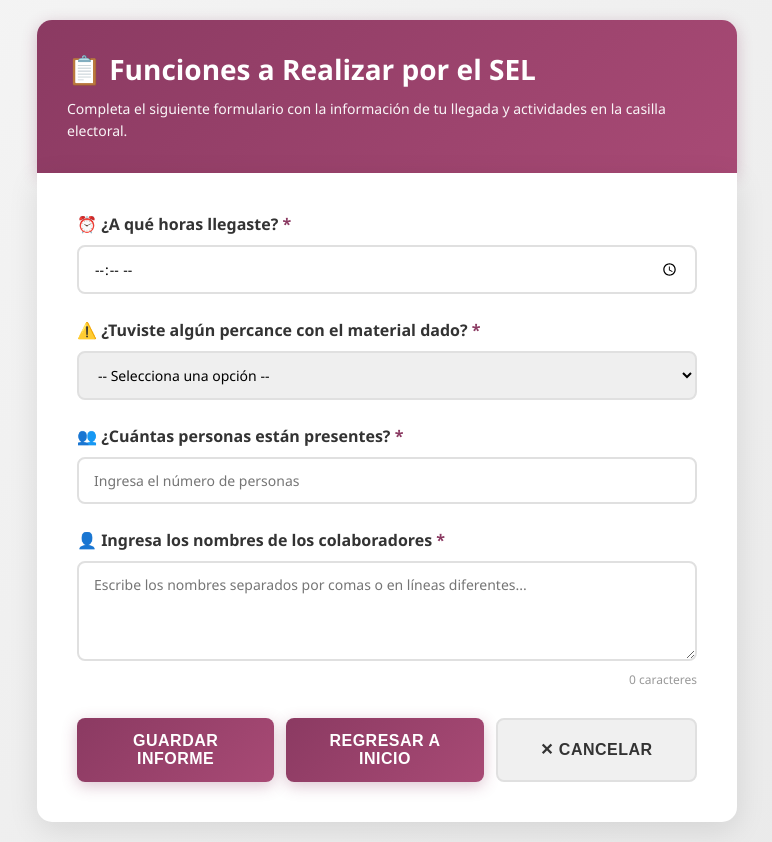
After one commit to J517-MAKER/ProyectoHackaTec_ByteMe, a PHP site: page /form-sel.html in a window 1280 px wide. The commit adds this page. Shown: the whole page, without its empty margins (253-1025 px from the left). Run offline with PHP 8.4, Linux system fonts and the light colour scheme.

Commit message:
Versión SEL 2

```diff
--- /dev/null
+++ b/Frontend/form-sel.html
@@ -0,0 +1,400 @@
+<!DOCTYPE html>
+<html lang="es">
+<head>
+    <meta charset="UTF-8">
+    <meta name="viewport" content="width=device-width, initial-scale=1.0">
+    <title>Funciones a Realizar por el SEL - INE</title>
+    <style>
+        * {
+            margin: 0;
+            padding: 0;
+            box-sizing: border-box;
+        }
+
+        body {
+            font-family: 'Segoe UI', Tahoma, Geneva, Verdana, sans-serif;
+            background: linear-gradient(135deg, #f5f5f5 0%, #e9e9e9 100%);
+            min-height: 100vh;
+            display: flex;
+            justify-content: center;
+            align-items: center;
+            padding: 20px;
+        }
+
+        .container {
+            max-width: 700px;
+            width: 100%;
+        }
+
+        .header {
+            background: linear-gradient(135deg, #8B3A62 0%, #a84a75 100%);
+            color: white;
+            padding: 30px;
+            border-radius: 15px 15px 0 0;
+            box-shadow: 0 4px 15px rgba(139, 58, 98, 0.3);
+        }
+
+        .header h1 {
+            font-size: 28px;
+            margin-bottom: 10px;
+            font-weight: 700;
+        }
+
+        .header p {
+            font-size: 14px;
+            opacity: 0.95;
+            line-height: 1.6;
+        }
+
+        .form-container {
+            background: white;
+            padding: 40px;
+            border-radius: 0 0 15px 15px;
+            box-shadow: 0 8px 30px rgba(0, 0, 0, 0.1);
+        }
+
+        .form-group {
+            margin-bottom: 25px;
+        }
+
+        .form-group label {
+            display: block;
+            font-size: 16px;
+            font-weight: 600;
+            color: #333;
+            margin-bottom: 10px;
+            transition: all 0.3s ease;
+        }
+
+        .form-group label:hover {
+            color: #8B3A62;
+        }
+
+        .form-group input[type="time"],
+        .form-group input[type="number"],
+        .form-group select,
+        .form-group textarea {
+            width: 100%;
+            padding: 12px 15px;
+            font-size: 14px;
+            border: 2px solid #e0e0e0;
+            border-radius: 8px;
+            font-family: 'Segoe UI', Tahoma, Geneva, Verdana, sans-serif;
+            transition: all 0.3s ease;
+            resize: none;
+        }
+
+        .form-group input[type="time"]:focus,
+        .form-group input[type="number"]:focus,
+        .form-group select:focus,
+        .form-group textarea:focus {
+            outline: none;
+            border-color: #8B3A62;
+            box-shadow: 0 0 0 3px rgba(139, 58, 98, 0.1);
+        }
+
+        .form-group textarea {
+            min-height: 100px;
+            resize: vertical;
+            max-height: 200px;
+        }
+
+        .char-count {
+            font-size: 12px;
+            color: #999;
+            margin-top: 5px;
+            text-align: right;
+        }
+
+        .hidden-field {
+            display: none;
+            margin-top: 15px;
+            padding: 15px;
+            background: #fff3cd;
+            border-left: 4px solid #ffc107;
+            border-radius: 4px;
+            animation: slideDown 0.3s ease;
+        }
+
+        .hidden-field.show {
+            display: block;
+        }
+
+        @keyframes slideDown {
+            from {
+                opacity: 0;
+                transform: translateY(-10px);
+            }
+            to {
+                opacity: 1;
+                transform: translateY(0);
+            }
+        }
+
+        .hidden-field textarea {
+            margin-top: 10px;
+        }
+
+        .hidden-field label {
+            margin-bottom: 8px;
+            font-size: 14px;
+        }
+
+        .button-group {
+            display: flex;
+            gap: 12px;
+            margin-top: 30px;
+        }
+
+        .btn {
+            flex: 1;
+            padding: 14px 20px;
+            font-size: 16px;
+            font-weight: 600;
+            border: none;
+            border-radius: 8px;
+            cursor: pointer;
+            transition: all 0.3s ease;
+            text-transform: uppercase;
+            letter-spacing: 0.5px;
+        }
+
+        .btn-submit {
+            background: linear-gradient(135deg, #8B3A62 0%, #a84a75 100%);
+            color: white;
+            box-shadow: 0 4px 15px rgba(139, 58, 98, 0.3);
+        }
+
+        .btn-submit:hover {
+            transform: translateY(-2px);
+            box-shadow: 0 6px 20px rgba(139, 58, 98, 0.4);
+        }
+
+        .btn-submit:active {
+            transform: translateY(0);
+        }
+
+        .btn-cancel {
+            background: #f0f0f0;
+            color: #333;
+            border: 2px solid #e0e0e0;
+        }
+
+        .btn-cancel:hover {
+            background: #e8e8e8;
+            border-color: #d0d0d0;
+        }
+
+        .success-message {
+            display: none;
+            background: #d4edda;
+            border: 1px solid #c3e6cb;
+            color: #155724;
+            padding: 15px;
+            border-radius: 8px;
+            margin-bottom: 20px;
+            animation: fadeIn 0.3s ease;
+        }
+
+        .success-message.show {
+            display: block;
+        }
+
+        @keyframes fadeIn {
+            from {
+                opacity: 0;
+            }
+            to {
+                opacity: 1;
+            }
+        }
+
+        .required {
+            color: #8B3A62;
+            font-weight: bold;
+        }
+
+        @media (max-width: 600px) {
+            .header {
+                padding: 20px;
+            }
+
+            .header h1 {
+                font-size: 22px;
+            }
+
+            .form-container {
+                padding: 20px;
+            }
+
+            .button-group {
+                flex-direction: column;
+            }
+
+            .btn {
+                width: 100%;
+            }
+        }
+    </style>
+</head>
+<body>
+    <div class="container">
+        <form id="formularioSEL">
+            <div class="header">
+                <h1>📋 Funciones a Realizar por el SEL</h1>
+                <p>Completa el siguiente formulario con la información de tu llegada y actividades en la casilla electoral.</p>
+            </div>
+
+            <div class="form-container">
+                <div class="success-message" id="successMessage">
+                    ✓ Informe registrado exitosamente
+                </div>
+
+                <!-- Campo 1: Hora de llegada -->
+                <div class="form-group">
+                    <label for="horaLlegada">
+                        ⏰ ¿A qué horas llegaste? <span class="required">*</span>
+                    </label>
+                    <input
+                        type="time"
+                        id="horaLlegada"
+                        name="horaLlegada"
+                        required
+                    >
+                </div>
+
+                <!-- Campo 2: Percances con material -->
+                <div class="form-group">
+                    <label for="percances">
+                        ⚠️ ¿Tuviste algún percance con el material dado? <span class="required">*</span>
+                    </label>
+                    <select id="percances" name="percances" required onchange="togglePercanceField()">
+                        <option value="">-- Selecciona una opción --</option>
+                        <option value="no">No, todo está bien</option>
+                        <option value="si">Sí, hubo un percance</option>
+                    </select>
+                </div>
+
+                <!-- Campo oculto: Descripción del percance -->
+                <div class="hidden-field" id="percanceField">
+                    <label for="descripcionPercance">
+                        Describe el percance:
+                    </label>
+                    <textarea
+                        id="descripcionPercance"
+                        name="descripcionPercance"
+                        placeholder="Detalla qué sucedió con el material..."
+                    ></textarea>
+                </div>
+
+                <!-- Campo 3: Cantidad de personas -->
+                <div class="form-group">
+                    <label for="cantidadPersonas">
+                        👥 ¿Cuántas personas están presentes? <span class="required">*</span>
+                    </label>
+                    <input
+                        type="number"
+                        id="cantidadPersonas"
+                        name="cantidadPersonas"
+                        min="1"
+                        max="100"
+                        placeholder="Ingresa el número de personas"
+                        required
+                    >
+                </div>
+
+                <!-- Campo 4: Nombres de colaboradores -->
+                <div class="form-group">
+                    <label for="colaboradores">
+                        👤 Ingresa los nombres de los colaboradores <span class="required">*</span>
+                    </label>
+                    <textarea
+                        id="colaboradores"
+                        name="colaboradores"
+                        placeholder="Escribe los nombres separados por comas o en líneas diferentes..."
+                        required
+                    ></textarea>
+                    <div class="char-count">
+                        <span id="charCount">0</span> caracteres
+                    </div>
+                </div>
+
+                <!-- Botones -->
+                <div class="button-group">
+                    <button type="submit" class="btn btn-submit">Guardar Informe</button>
+                    <button type="submit" class="btn btn-submit">Regresar a inicio</button>
+                    <button type="reset" class="btn btn-cancel" onclick="resetForm()">✕ Cancelar</button>
+
+                </div>
+            </div>
+        </form>
+    </div>
+
+    <script>
+        // Mostrar/ocultar campo de descripción de percances
+        function togglePercanceField() {
+            const percances = document.getElementById('percances').value;
+            const percanceField = document.getElementById('percanceField');
+
+            if (percances === 'si') {
+                percanceField.classList.add('show');
+            } else {
+                percanceField.classList.remove('show');
+            }
+        }
+
+        // Contador de caracteres
+        document.getElementById('colaboradores').addEventListener('input', function() {
+            document.getElementById('charCount').textContent = this.value.length;
+        });
+
+        // Envío del formulario
+        document.getElementById('formularioSEL').addEventListener('submit', function(e) {
+            e.preventDefault();
+
+            // Validar campos
+            const horaLlegada = document.getElementById('horaLlegada').value;
+            const percances = document.getElementById('percances').value;
+            const cantidadPersonas = document.getElementById('cantidadPersonas').value;
+            const colaboradores = document.getElementById('colaboradores').value;
+
+            if (!horaLlegada || !percances || !cantidadPersonas || !colaboradores) {
+                alert('⚠️ Por favor completa todos los campos requeridos');
+                return;
+            }
+
+            // Mostrar mensaje de éxito
+            const successMessage = document.getElementById('successMessage');
+            successMessage.classList.add('show');
+
+            // Registrar datos en consola (en una aplicación real, se enviaría a un servidor)
+            console.log('Informe SEL registrado:', {
+                horaLlegada,
+                percances,
+                descripcionPercance: document.getElementById('descripcionPercance').value,
+                cantidadPersonas,
+                colaboradores
+            });
+
+            // Ocultar mensaje después de 3 segundos
+            setTimeout(() => {
+                successMessage.classList.remove('show');
+            }, 3000);
+
+            // Opcional: Limpiar formulario después de enviar
+            setTimeout(() => {
+                this.reset();
+                document.getElementById('percanceField').classList.remove('show');
+                document.getElementById('charCount').textContent = '0';
+            }, 1500);
+        });
+
+        // Función para resetear el formulario
+        function resetForm() {
+            document.getElementById('formularioSEL').reset();
+            document.getElementById('percanceField').classList.remove('show');
+            document.getElementById('charCount').textContent = '0';
+        }
+    </script>
+</body>
+</html>
```
Also changed, not shown: Frontend/SEL.html (+4 -13 lines), Frontend/css/style.css (+10 -0 lines).
